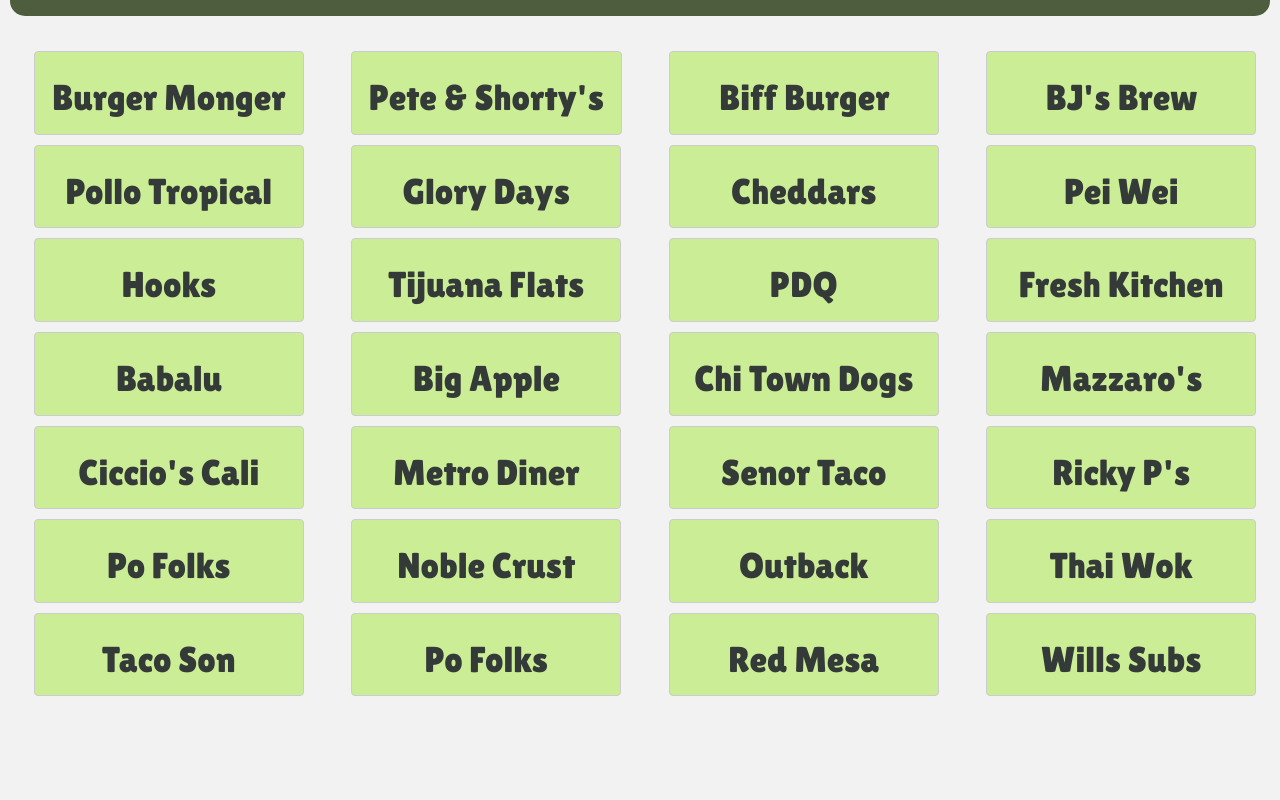
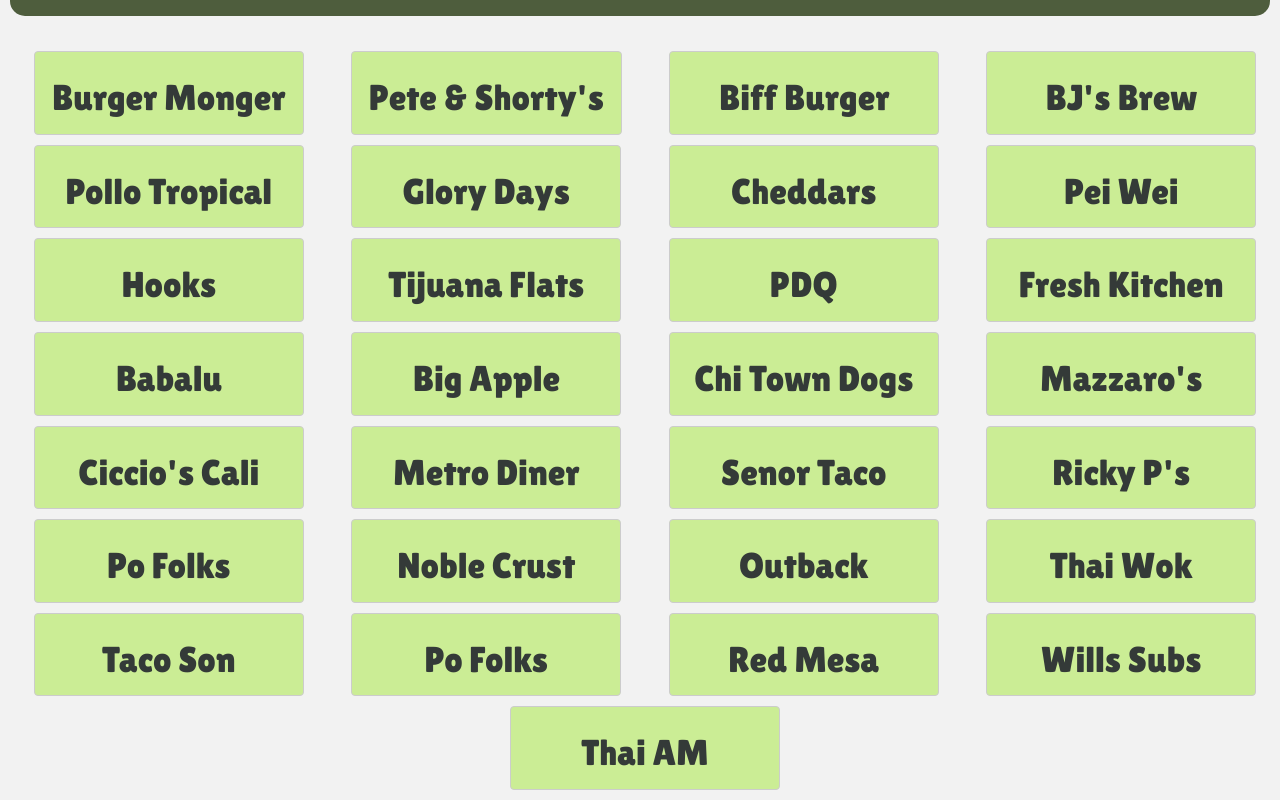
Before and after one commit to bdog72/food-dot-com, a React app: page /everythingElse in a window 1280 px wide. Shown: the part 595-1395 px from the top of the page. Before the commit the page ends 1301 px from the top, so only its background shows below. Built offline with nearby package versions, Linux system fonts and the light colour scheme; a web font is replaced by a local one.

Commit message:
another restaurant

```diff
--- a/src/components/EverythingElse.js
+++ b/src/components/EverythingElse.js
@@ -88,6 +88,9 @@
         <a href='https://www.yelp.com/biz/williams-sub-shop-saint-petersburg'>
           <Button className='button' block><h1>Wills Subs</h1></Button>
         </a>
+        <a href='http://www.thaiamrestaurant.com'>
+          <Button className='button' block><h1>Thai AM</h1></Button>
+        </a>
       </div>
     </div>
   }
```
